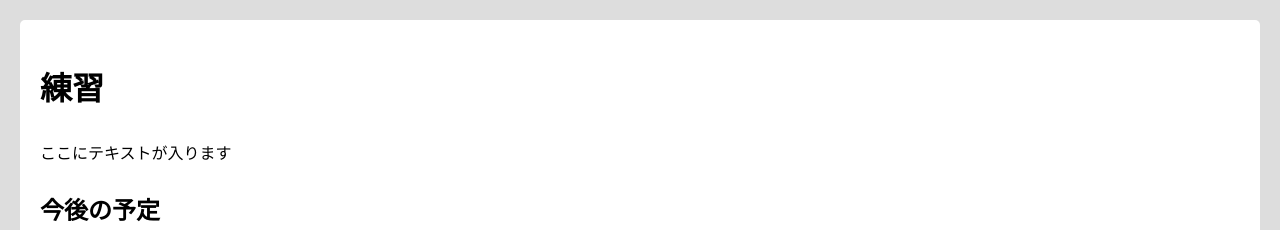
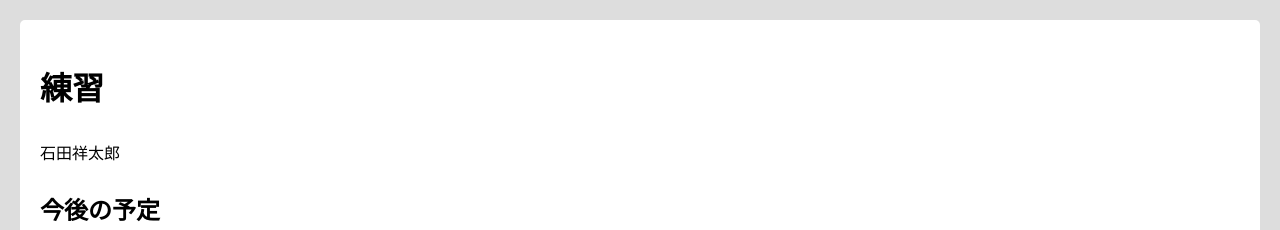
Before and after one commit to KUAD-XtechDesign/simple-page-shotaro1395, a plain HTML site: page practice.html in a window 1280 px wide. Shown: the top 230 px of the page. Drawn offline with Linux system fonts and the light colour scheme.

Commit message:
新規制作

```diff
--- a/practice.html
+++ b/practice.html
@@ -10,7 +10,7 @@
   <div class="info">
       <h1 id="title">練習</h1>
       <div class="txt">
-          ここにテキストが入ります
+          石田祥太郎
       </div>
 
       <div class="future">
```
